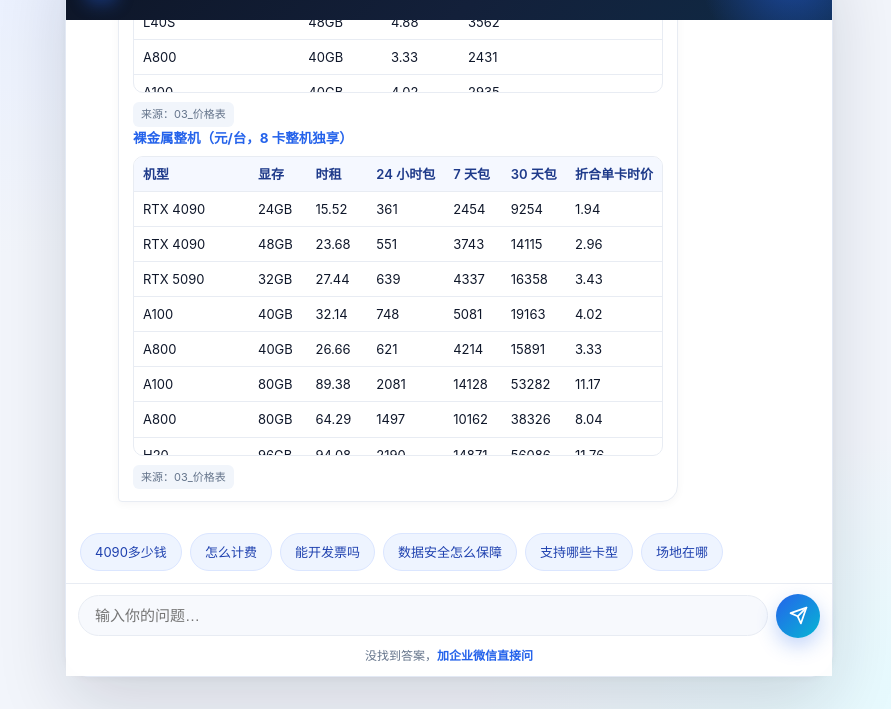
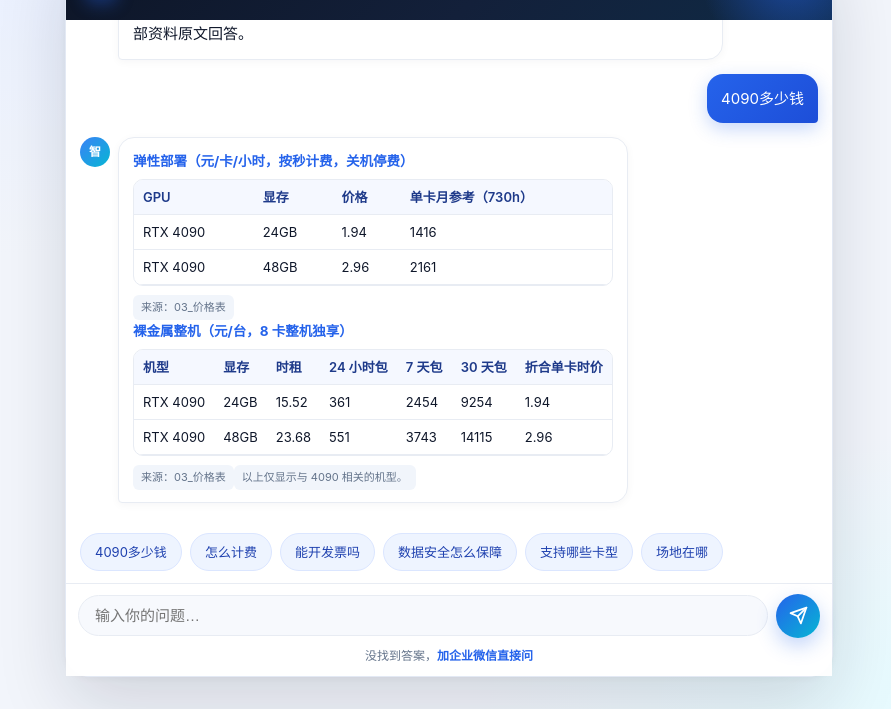
Before and after one commit to wenwanqing1217/chiyun-share, a plain HTML site: page index.html in a window 1280 px wide. Both pictures are taken after a click on the element "4090多少钱". Shown: the part 91-800 px from the top of the page, without its empty margins (191-1082 px from the left). Drawn offline with Linux system fonts and the light colour scheme.

Commit message:
update share

```diff
--- a/index.html
+++ b/index.html
@@ -282,9 +282,30 @@ function add(html,me){
   return wrap;
 }
 
+const MODELS=["4090 48G","4090 24G","RTX 4090","RTX 5090","A800","A100","H100","H200","L20","L40S","L40","P800","910B","910C","BW1000","S4000","PRO 6000","3090"];
+function detectModel(q){
+  const u=q.toUpperCase();
+  for(const m of MODELS) if(u.includes(m.toUpperCase())) return m;
+  const n=q.match(/(4090|5090|3090|a800|a100|h100|h200|l20|l40s|l40|p800|910b|910c|bw1000|s4000)/i);
+  return n?n[0]:"";
+}
+function filterTableRows(text, model){
+  if(!model) return text;
+  const key=model.replace(/^RTX\s+/i,"").toUpperCase();
+  const out=[];
+  for(const line of text.split("\n")){
+    const t=line.trim();
+    if(!t.startsWith("|")){ out.push(line); continue; }
+    if(/^\|[\s:\-|]+\|?$/.test(t)){ out.push(line); continue; }
+    if(/\bGPU\b|显存|型号|机型/.test(t) || t.toUpperCase().includes(key)) out.push(line);
+  }
+  return out.join("\n");
+}
+
 function answer(q){
   add(esc(q),true);
   const typing=add('<span class="typing"><i></i><i></i><i></i></span>');
+  const model=detectModel(q);
   setTimeout(()=>{
     const list=search(q);
     let html="";
@@ -292,19 +313,18 @@ function answer(q){
       html='<p class="nodata">资料里暂时没有这条的明确答案。可以换个问法，或者直接问人工。</p>'+
         '<div class="retry"><a class="src" href="https://work.weixin.qq.com/ca/cawcde90eff79aef43" target="_blank" rel="noopener">加企业微信</a></div>';
     }else{
-      window.__full = list;
+      window.__full = list.map(d=>({t:d.t,s:d.s,x:filterTableRows(d.x,model),raw:d.x}));
       html=list.map((d,i)=>{
-        const hasTable=d.x.indexOf("|")>=0;
+        const txt=filterTableRows(d.x,model);
         let body;
-        if(hasTable){
-          body=mdBlocks(d.x);
-        }else if(d.x.length>300){
-          body='<p>'+fmt(d.x.slice(0,300))+'…<a href="javascript:;" class="more" data-i="'+i+'">展开全文</a></p>';
+        if(d.x.indexOf("|")<0 && txt.length>600){
+          body='<p>'+fmt(txt.slice(0,600))+'…<a href="javascript:;" class="more" data-i="'+i+'">展开全文</a></p>';
         }else{
-          body=mdBlocks(d.x);
+          body=mdBlocks(txt);
         }
         return '<h3>'+esc(d.t)+'</h3>'+body+'<span class="src">来源：'+esc(d.s)+'</span>';
       }).join("");
+      if(model && list.some(d=>d.x.indexOf("|")>=0)) html+='<p class="src">以上仅显示与 '+esc(model)+' 相关的机型。</p>';
     }
     typing.querySelector(".bubble").innerHTML=html;
     const chat=document.getElementById("chat");
```
